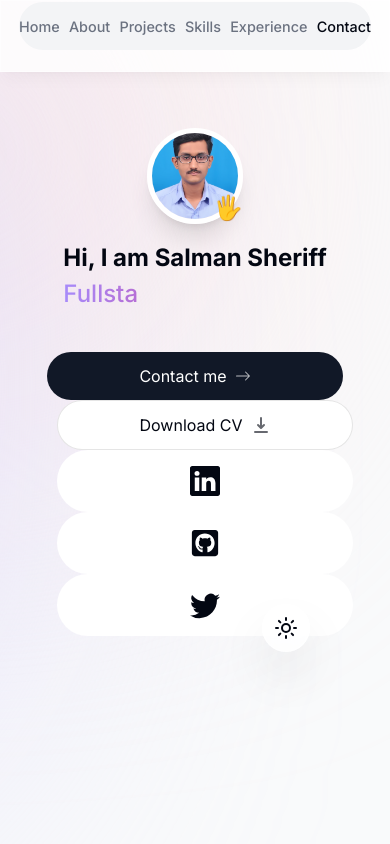
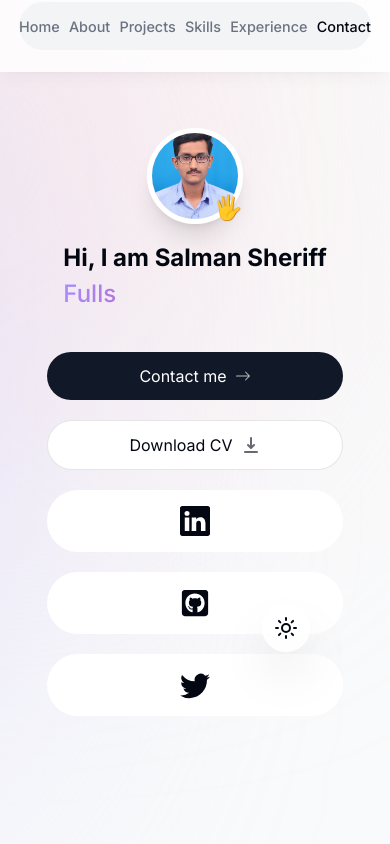
Before and after one commit to salmansheri/salman-sheriff, a Next.js app: page / in a window 390 px wide. Shown: the top 844 px of the page. Built offline with nearby package versions, Linux system fonts and the light colour scheme; no server answers.

Commit message:
feat: Added New Resume

```diff
--- a/src/components/intro.tsx
+++ b/src/components/intro.tsx
@@ -3,8 +3,8 @@
 import { motion } from "framer-motion";
 import Image from "next/image";
 import Link from "next/link";
+import Photo from "../../public/my_photo.jpg";
 import { BsArrowRight, BsLinkedin, BsTwitter } from "react-icons/bs";
-
 import { useSectionInView } from "@/hooks";
 import { useActiveSectionContext } from "@/hooks/use-active-section";
 import { FaGithubSquare } from "react-icons/fa";
@@ -38,7 +38,7 @@ const Intro = () => {
             }}
           >
             <Image
-              src="/my_photo.jpg"
+              src={Photo}
               alt="myphoto"
               width={192}
               height={192}
@@ -103,7 +103,7 @@ const Intro = () => {
         </div>
       </motion.h1>
       <motion.div
-        className="flex items-center justify-center space-x-5 flex-col md:flex-row"
+        className="flex items-center justify-center gap-5 flex-col md:flex-row"
         initial={{
           y: 100,
           opacity: 0,
@@ -130,7 +130,7 @@ const Intro = () => {
         </Link>
         <a
           target="_blank"
-          href="/new-resume.pdf"
+          href="/Salman_resume1.pdf"
           download
           className="bg-white px-7 py-3 flex items-center gap-2 justify-center w-full md:w-fit rounded-full hover:scale-110 active:scale-105 group transition border border-black/10"
         >
```
Also changed, not shown: 1 other file (tests, documents, lock files or other folders).
